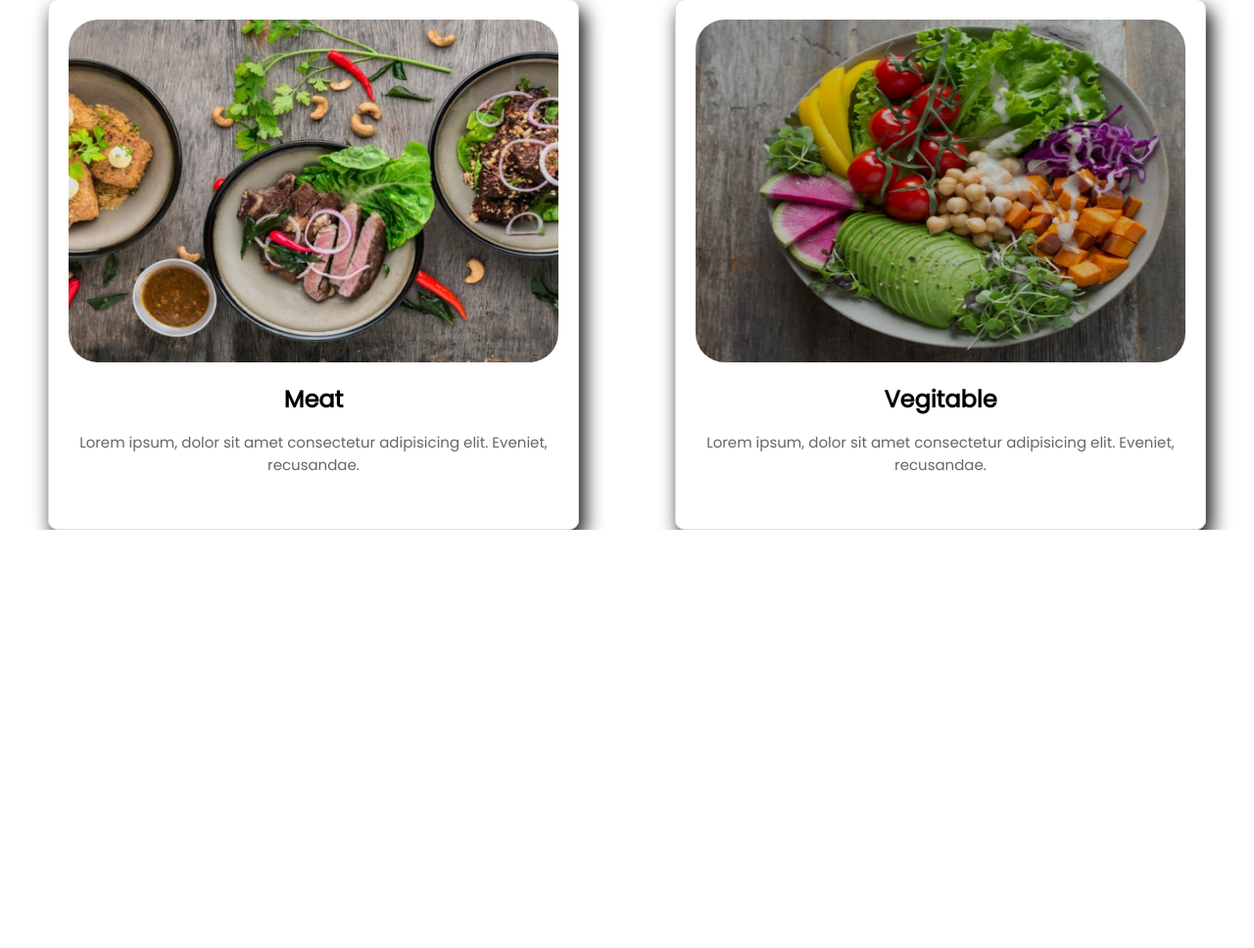
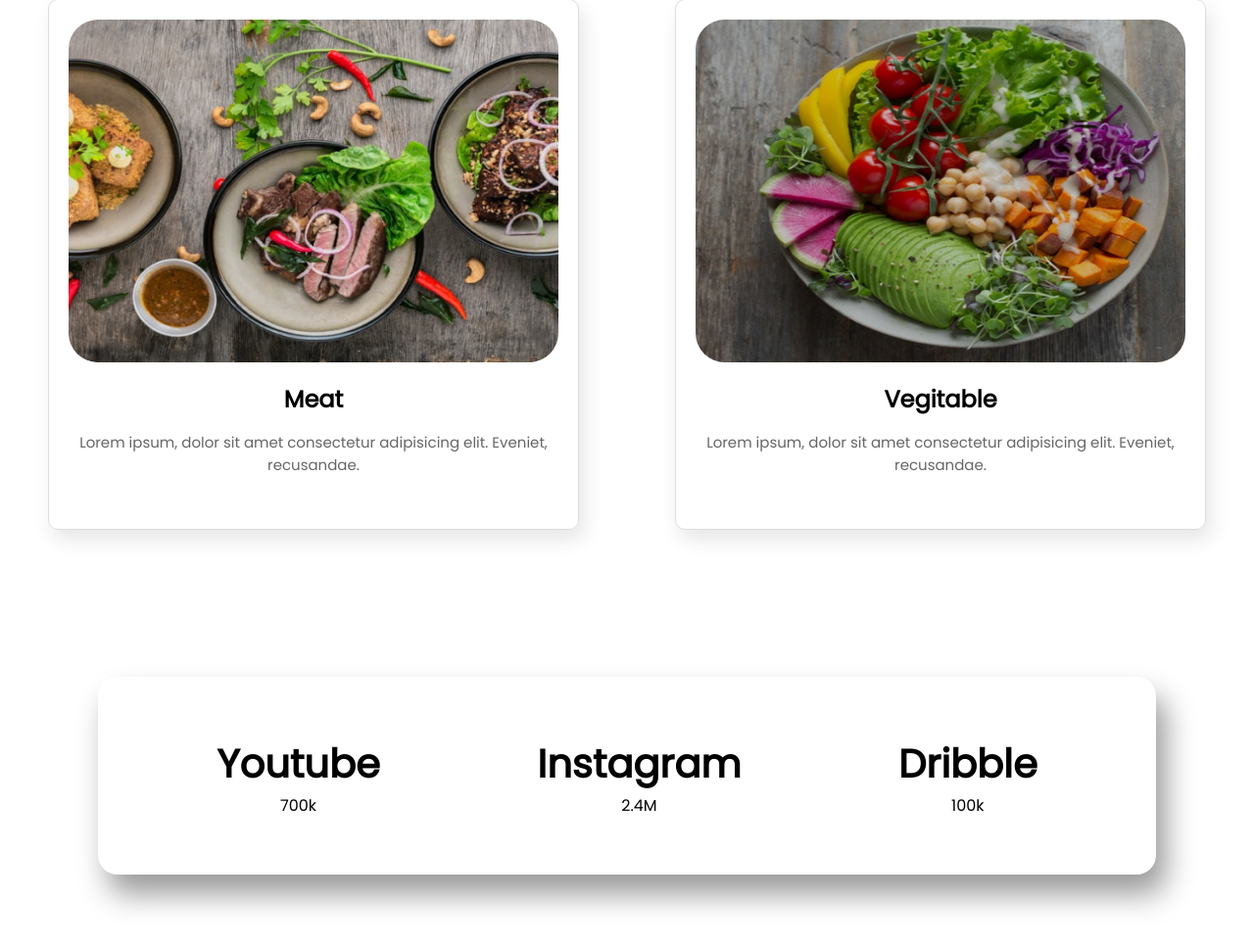
Before and after one commit to dev-kishor138/fresh-food, a plain HTML site: page index.html in a window 1280 px wide. Shown: the part 1810-2778 px from the top of the page at 98% size. Before the commit the page ends 2351 px from the top, so only its background shows below. Drawn offline with Linux system fonts and the light colour scheme.

Commit message:
sixth commit

```diff
--- a/css/style.css
+++ b/css/style.css
@@ -98,6 +98,7 @@ nav .menu a
 .recipie-section
 {
     text-align: center;
+    margin-bottom: 100px;
 }
 .recipie-section .heading
 {
@@ -130,7 +131,7 @@ nav .menu a
     padding: 20px;
     border-radius: 10px;
     border: 1px solid #ddd;
-    box-shadow: 5px 10px 20px; rgba(0,0,0,0.1);
+    box-shadow: 5px 10px 20px rgba(0,0,0,0.1);
 }
 .recipie-section .recipie-card .recipie .img
 {
@@ -158,3 +159,35 @@ nav .menu a
     color:#666;
     font-size: 15px;
 }
+.social-section
+{
+    text-align: center;
+    margin-bottom: 100px;
+    position: relative;
+    justify-content: center;
+    padding: 50px 100px;
+}
+.social-section .social-box
+{
+    position: relative;
+    display: flex;
+    justify-content: space-around;
+    align-items: center;
+    height: 200px;
+    box-shadow: 10px 20px 30px rgba(0,0,0,0.4);
+    padding: 0 40px;
+    border-radius: 20px;
+    border: 1px solid rgba(255,255,255,0.1);
+}
+.social-section .social-box h2
+{
+    font-size: 40px;
+    font-weight: 600;
+    margin: 0;
+    padding: 0;
+}
+.second-section .social-box span
+{
+    color: #333;
+    font-size: 30px;
+}
--- a/index.html
+++ b/index.html
@@ -54,6 +54,7 @@
         </div>
     </div>
 
+    <!-- Recipie-Section -->
     <section class="recipie-section">
         <div class="heading">
             <h2>My Recipie</h2>
@@ -77,5 +78,15 @@
         </div>
     </section>
 
+    <!-- Social-section -->
+    <section class="social-section">
+        <div class="social-box">
+            <div class="social"><h2>Youtube</h2><span>700k</span></div>
+            <div class="social"><h2>Instagram</h2><span>2.4M</span></div>
+            <div class="social"><h2>Dribble</h2><span>100k</span></div>
+        </div>
+    </section>
+
+
 </body>
 </html>
```
